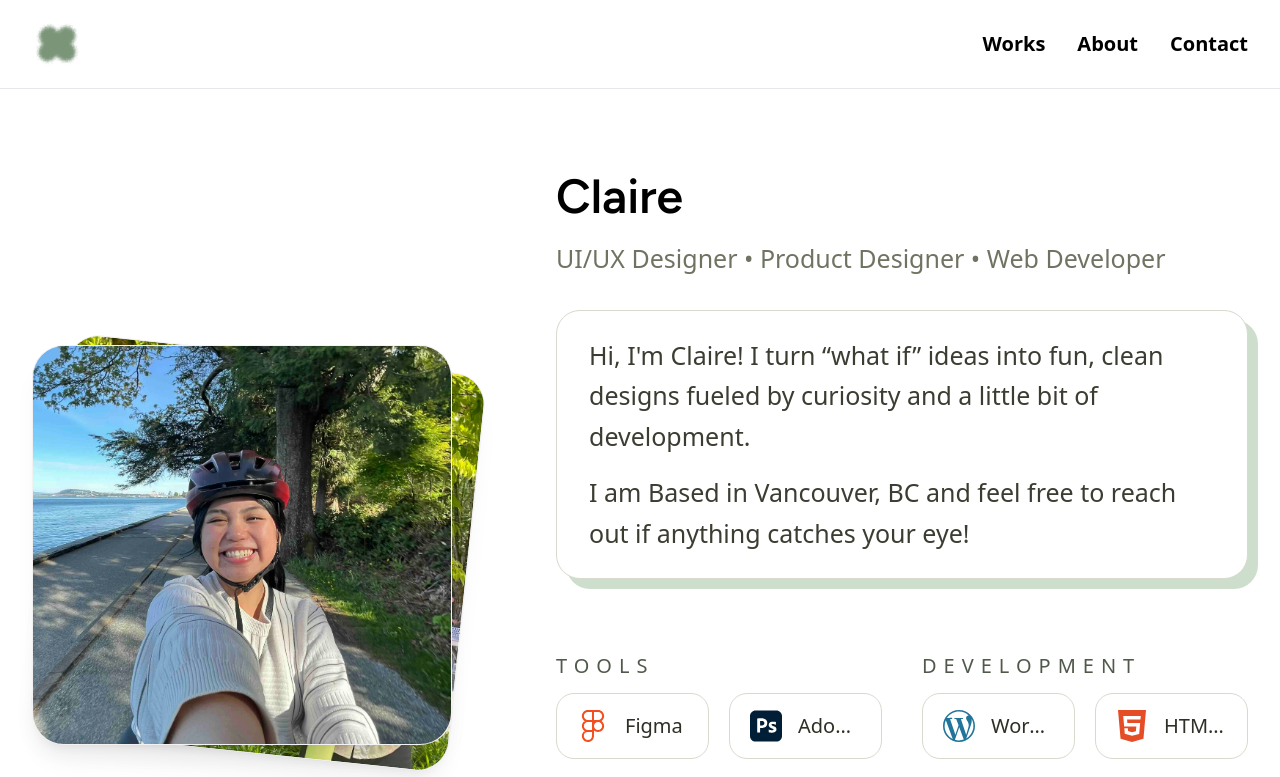
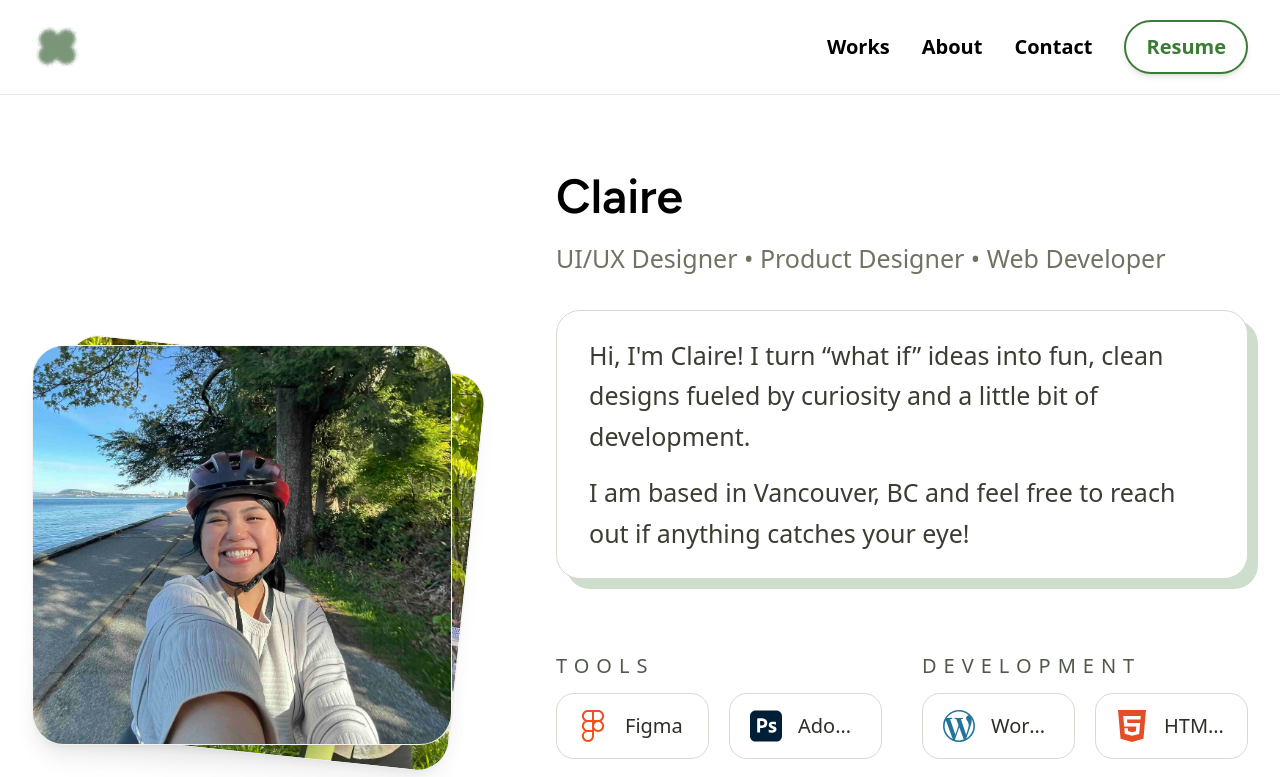
Before and after one commit to LucaCoding21/IrishPortfolio, a Next.js app: page /about in a window 1280 px wide. Shown: the top 777 px of the page. Built offline with nearby package versions, Linux system fonts and the light colour scheme; a web font is replaced by a local one.

Commit message:
errors and resume button addition

```diff
--- a/src/app/about/page.js
+++ b/src/app/about/page.js
@@ -145,7 +145,7 @@ export default function AboutPage() {
                  Hi, I'm Claire! I turn “what if” ideas into fun, clean designs fueled by curiosity and a little bit of development.
                 </p>
                 <p className="text-[21px] md:text-[25px] leading-relaxed text-[#3c3d32]">
-                  I am Based in Vancouver, BC and feel free to reach out if anything catches your eye!
+                  I am based in Vancouver, BC and feel free to reach out if anything catches your eye!
                 </p>
               </div>
 
@@ -277,8 +277,7 @@ export default function AboutPage() {
                 Let&apos;s Chat!
               </h2>
               <p className="text-[21px] md:text-[25px] leading-relaxed text-[#3c3d32] max-w-[520px] mx-auto lg:mx-0 mb-6 md:mb-8 px-4">
-                Thanks for stopping by. Feel free to reach out if you want to collaborate,
-                swap ideas, or even just say hi!
+                Thanks for stopping by. Want to say hi? Contact me below!
               </p>
               <div className="flex items-center justify-center gap-3 md:gap-4">
                 <a
--- a/src/app/projects/[id]/page.js
+++ b/src/app/projects/[id]/page.js
@@ -89,6 +89,11 @@ export default async function ProjectDetailPage({ params }) {
           <div className="grid grid-cols-1 lg:grid-cols-2 gap-8 md:gap-12 items-start mb-6 md:mb-8">
             {/* Left: Title and Details */}
             <div>
+              {id === "foundit" && (
+                <p className="text-[16px] md:text-[18px] text-[#4A7C59] font-heading font-semibold mb-2 md:mb-3 uppercase tracking-wide">
+                  stormhacks 2025
+                </p>
+              )}
               <div className="flex flex-wrap items-center gap-3 mb-3 md:mb-4">
                 <h1 className="font-heading text-[32px] md:text-[50px] font-semibold text-black leading-tight">
                   {heroTitle}
--- a/src/components/layout/Navbar.js
+++ b/src/components/layout/Navbar.js
@@ -4,7 +4,7 @@ import { usePathname } from "next/navigation";
 import Link from "next/link";
 import Image from "next/image";
 import { motion, AnimatePresence } from "framer-motion";
-import { HiHome, HiBriefcase, HiUser, HiMail } from "react-icons/hi";
+import { HiHome, HiBriefcase, HiUser, HiMail, HiDocumentText } from "react-icons/hi";
 
 const MenuLogo = ({ className, style }) => (
   <svg
@@ -84,15 +84,27 @@ export default function Navbar() {
       return "/about";
     }
 
+    if (label === "Contact") {
       return "/contact";
+    }
+
+    if (label === "Resume") {
+      return "#";
+    }
+
+    return "#";
   };
 
   const menuItems = [
     { label: "Home", icon: HiHome },
     { label: "Works", icon: HiBriefcase },
     { label: "About", icon: HiUser },
-    { label: "Contact", icon: HiMail }
+    { label: "Contact", icon: HiMail },
+    { label: "Resume", icon: HiDocumentText }
   ];
+  const mainMenuItems = menuItems.filter((item) => item.label !== "Resume");
+  const resumeMenuItem = menuItems.find((item) => item.label === "Resume");
+  const ResumeIcon = resumeMenuItem?.icon;
 
   const isHeroScrolled = pathname === "/" && isScrolled;
   const isPanelSolid = !isOverHero;
@@ -244,7 +256,13 @@ export default function Navbar() {
             style={{ boxShadow: '0 -4px 20px rgba(0, 0, 0, 0.08), 0 4px 20px rgba(0, 0, 0, 0.12)' }}
           >
             {/* Logo with spin effect */}
-            <Link href="/">
+            <a
+              href="/"
+              onClick={(e) => {
+                e.preventDefault();
+                window.location.href = "/";
+              }}
+            >
               <motion.div
                 initial={{ scale: 0, rotate: -180 }}
                 animate={{ scale: 1, rotate: 0 }}
@@ -261,7 +279,7 @@ export default function Navbar() {
                     ease: [0.25, 0.1, 0.25, 1]
                   }
                 }}
-                className="w-8 h-8 md:w-10 md:h-10 flex items-center justify-center flex-shrink-0"
+                className="w-8 h-8 md:w-10 md:h-10 flex items-center justify-center flex-shrink-0 cursor-pointer"
               >
                 <Image
                   src="/Logo.png"
@@ -271,20 +289,27 @@ export default function Navbar() {
                   className="w-full h-full object-contain"
                 />
               </motion.div>
-            </Link>
+            </a>
 
             {/* Desktop Navigation */}
             <nav className="hidden md:flex items-center gap-4 md:gap-8 text-[16px] md:text-[20px] font-sans font-semibold text-black">
-              {["Works", "About", "Contact"].map((item, i) => {
+              {["Works", "About", "Contact", "Resume"].map((item, i) => {
                 const href = resolveHref(item);
+                const isResume = item === "Resume";
                 return (
                   <motion.a
                     key={item}
                     href={href}
+                    onClick={isResume ? (e) => e.preventDefault() : undefined}
                     initial={{ opacity: 0, y: -10 }}
                     animate={{ opacity: 1, y: 0 }}
                     transition={{ delay: 0.1 + i * 0.05, duration: 0.3 }}
-                    className="hover:opacity-70 transition"
+                    whileHover={isResume ? { scale: 1.05 } : {}}
+                    className={
+                      isResume
+                        ? "bg-white border-2 border-[#3A7B36] text-[#3A7B36] px-5 py-2.5 rounded-full hover:bg-[#3A513B] hover:text-white hover:border-[#556B56] transition-all duration-300 cursor-pointer shadow-md hover:shadow-lg font-semibold"
+                        : "hover:opacity-70 transition"
+                    }
                   >
                     {item}
                   </motion.a>
@@ -380,9 +405,13 @@ export default function Navbar() {
                 animate={{ x: 0, opacity: 1 }}
                 transition={{ delay: 0.1, duration: 0.4, ease: "easeOut" }}
               >
-                <Link
+                <a
                   href="/"
-                  className="font-semibold tracking-tight text-[25px] text-black"
+                  onClick={(e) => {
+                    e.preventDefault();
+                    window.location.href = "/";
+                  }}
+                  className="font-semibold tracking-tight text-[25px] text-black cursor-pointer"
                 >
                   <motion.div
                     whileHover={{ rotate: 90 }}
@@ -399,20 +428,28 @@ export default function Navbar() {
                       className="h-8 md:h-12 w-auto object-contain"
                     />
                   </motion.div>
-                </Link>
+                </a>
               </motion.div>
 
               {/* Desktop Navigation */}
               <nav className="hidden md:flex items-center gap-4 md:gap-8 text-[16px] md:text-[20px] font-sans font-semibold text-black">
-                {["Works", "About", "Contact"].map((item, i) => {
+                {["Works", "About", "Contact", "Resume"].map((item, i) => {
                   const href = resolveHref(item);
+                  const isResume = item === "Resume";
                   return (
                     <motion.a
                       key={item}
                       href={href}
+                      onClick={isResume ? (e) => e.preventDefault() : undefined}
                       initial={{ y: -10, opacity: 0 }}
                       animate={{ y: 0, opacity: 1 }}
-                      whileHover={{
+                      whileHover={isResume ? {
+                        scale: 1.08,
+                        backgroundColor: '#3A513B',
+                        color: '#ffffff',
+                        borderColor: '#556B56',
+                        boxShadow: '0 8px 20px rgba(58, 123, 54, 0.4)'
+                      } : {
                         scale: 1.05,
                         color: '#475D45'
                       }}
@@ -425,13 +462,30 @@ export default function Navbar() {
                           damping: 30
                         },
                         color: {
-                          duration: 0.15,
+                          duration: 0.2,
+                          ease: [0.25, 0.1, 0.25, 1]
+                        },
+                        backgroundColor: {
+                          duration: 0.2,
+                          ease: [0.25, 0.1, 0.25, 1]
+                        },
+                        borderColor: {
+                          duration: 0.2,
+                          ease: [0.25, 0.1, 0.25, 1]
+                        },
+                        boxShadow: {
+                          duration: 0.2,
                           ease: [0.25, 0.1, 0.25, 1]
                         }
                       }}
-                      className="relative cursor-pointer"
+                      className={
+                        isResume
+                          ? "bg-white border-2 border-[#3A7B36] text-[#3A7B36] px-5 py-2.5 rounded-full hover:bg-[#3A513B] hover:text-white hover:border-[#556B56] transition-all duration-300 cursor-pointer shadow-md hover:shadow-lg font-semibold relative"
+                          : "relative cursor-pointer"
+                      }
                     >
                       {item}
+                      {!isResume && (
                         <motion.span
                           className="absolute bottom-0 left-0 w-0 h-0.5 bg-[#475D45]"
                           whileHover={{ width: '100%' }}
@@ -440,6 +494,7 @@ export default function Navbar() {
                             ease: [0.25, 0.1, 0.25, 1]
                           }}
                         />
+                      )}
                     </motion.a>
                   );
                 })}
@@ -488,26 +543,37 @@ export default function Navbar() {
                   animate={{ x: 0, opacity: 1 }}
                   transition={{ delay: 0.1, duration: 0.4, ease: "easeOut" }}
                 >
-                  <Link
+                  <a
                     href="/"
-                    className="font-semibold font-sans tracking-tight text-[22px] text-fg"
+                    onClick={(e) => {
+                      e.preventDefault();
+                      window.location.href = "/";
+                    }}
+                    className="font-semibold font-sans tracking-tight text-[22px] text-fg cursor-pointer"
                   >
                     iclaire
-                  </Link>
+                  </a>
                 </motion.div>
 
                 {/* Desktop Navigation */}
                 <nav className="hidden md:flex items-center gap-4 md:gap-8 text-[16px] md:text-[20px] font-sans font-semibold text-fg">
-                  {["Works", "About", "Contact"].map((item, i) => {
+                  {["Works", "About", "Contact", "Resume"].map((item, i) => {
                     const href = resolveHref(item);
+                    const isResume = item === "Resume";
                     return (
                       <motion.a
                         key={item}
                         href={href}
+                        onClick={isResume ? (e) => e.preventDefault() : undefined}
                         initial={{ y: -10, opacity: 0 }}
                         animate={{ y: 0, opacity: 1 }}
                         transition={{ delay: 0.15 + i * 0.05, duration: 0.4 }}
-                        className="hover:opacity-70 transition"
+                        whileHover={isResume ? { scale: 1.05 } : {}}
+                        className={
+                          isResume
+                            ? "bg-white border-2 border-[#3A7B36] text-[#3A7B36] px-5 py-2.5 rounded-full hover:bg-[#3A513B] hover:text-white hover:border-[#556B56] transition-all duration-300 cursor-pointer shadow-md hover:shadow-lg font-semibold"
+                            : "hover:opacity-70 transition"
+                        }
                       >
                         {item}
                       </motion.a>
@@ -553,6 +619,7 @@ export default function Navbar() {
     </AnimatePresence>
 
       {/* Mobile Menu Panel */}
+      <div className="fixed top-4 right-4 z-50 md:hidden flex flex-col items-end gap-3">
         <motion.div
           initial={{
             opacity: 0,
@@ -575,7 +642,7 @@ export default function Navbar() {
             duration: 0.4,
             ease: [0.25, 0.1, 0.25, 1]
           }}
-        className="fixed top-4 right-4 z-50 md:hidden shadow-2xl overflow-hidden"
+          className="shadow-2xl overflow-hidden"
           style={{
             boxShadow: '0 10px 40px rgba(0, 0, 0, 0.2)',
             width: closedPanelDiameter,
@@ -643,7 +710,7 @@ export default function Navbar() {
             {/* Menu Content */}
             <div className="px-3 pb-5">
               <nav className="flex flex-col gap-7">
-                {menuItems.map((item, i) => {
+                {mainMenuItems.map((item, i) => {
                   const href = resolveHref(item.label);
                   const isActive = activeMenuItem === item.label;
                   const solidIconColor = isActive ? "#2c7b40" : "#475D45";
@@ -678,7 +745,7 @@ export default function Navbar() {
                           damping: 30
                         },
                         color: {
-                          duration: 0.15,
+                          duration: 0.2,
                           ease: [0.25, 0.1, 0.25, 1]
                         }
                       }}
@@ -717,6 +784,46 @@ export default function Navbar() {
           </motion.div>
         </motion.div>
 
+        <AnimatePresence>
+          {isMobileMenuOpen && resumeMenuItem && ResumeIcon && (
+            <motion.a
+              key="resume-circle"
+              href={resolveHref(resumeMenuItem.label)}
+              onClick={(e) => {
+                e.preventDefault();
+                handleNavClick();
+              }}
+              className="flex items-center justify-center rounded-full"
+              aria-label="Resume"
+              initial={{ opacity: 0, y: -16, scale: 0.8 }}
+              animate={{ opacity: 1, y: 0, scale: 1 }}
+              exit={{ opacity: 0, y: -16, scale: 0.8 }}
+              transition={{
+                type: "spring",
+                stiffness: 400,
+                damping: 30
+              }}
+              whileHover={{
+                scale: 1.05,
+                boxShadow: "0 0 18px rgba(139, 182, 112, 0.65), 0 0 36px rgba(139, 182, 112, 0.4)"
+              }}
+              style={{
+                backgroundColor: "#8BB670",
+                color: "#ffffff",
+                width: closedPanelDiameter,
+                minWidth: closedPanelDiameter,
+                height: closedPanelDiameter,
+                border: "1px solid rgba(255,255,255,0.6)",
+                boxShadow: "0 0 12px rgba(139, 182, 112, 0.45), 0 0 24px rgba(139, 182, 112, 0.3)"
+              }}
+            >
+              <ResumeIcon className="w-6 h-6" />
+              <span className="sr-only">{resumeMenuItem.label}</span>
+            </motion.a>
+          )}
+        </AnimatePresence>
+      </div>
+
       {/* Backdrop (only when menu is open) */}
       <AnimatePresence>
         {isMobileMenuOpen && (
--- a/src/components/projects/ProjectContentSections.js
+++ b/src/components/projects/ProjectContentSections.js
@@ -77,8 +77,9 @@ const renderTextBlock = (block, index, isFirst) => {
             </p>
           );
         }
+        const shouldAddMargin = idx !== arr.length - 1 || block.paragraphMobileMargin;
         return (
-          <p key={idx} className={`${PARAGRAPH_CLASS}${idx !== arr.length - 1 ? " mb-6 md:mb-8" : ""}`}>
+          <p key={idx} className={`${PARAGRAPH_CLASS}${shouldAddMargin ? " mb-6 md:mb-8" : ""}`}>
             {paragraph}
           </p>
         );
```
Also changed, not shown: src/lib/projects.js. Lines whose indentation alone changed are shown as unchanged.
